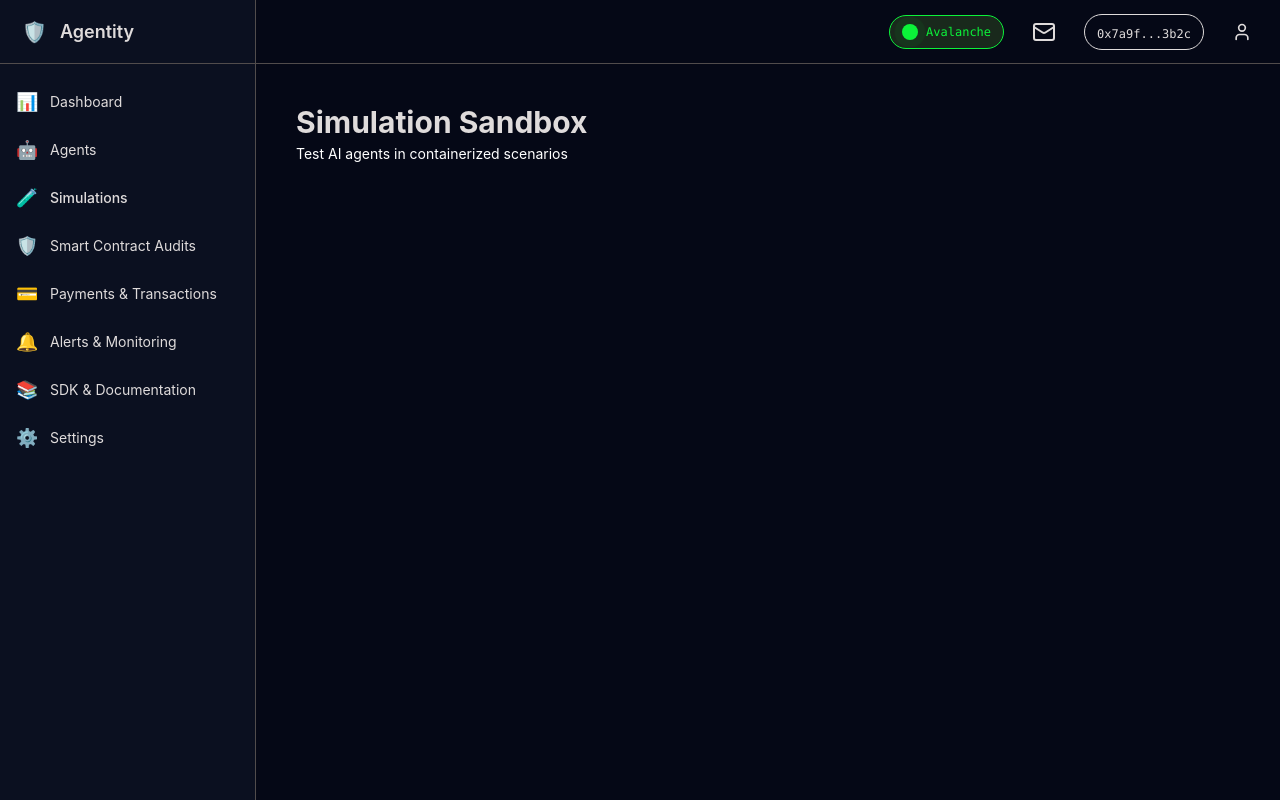
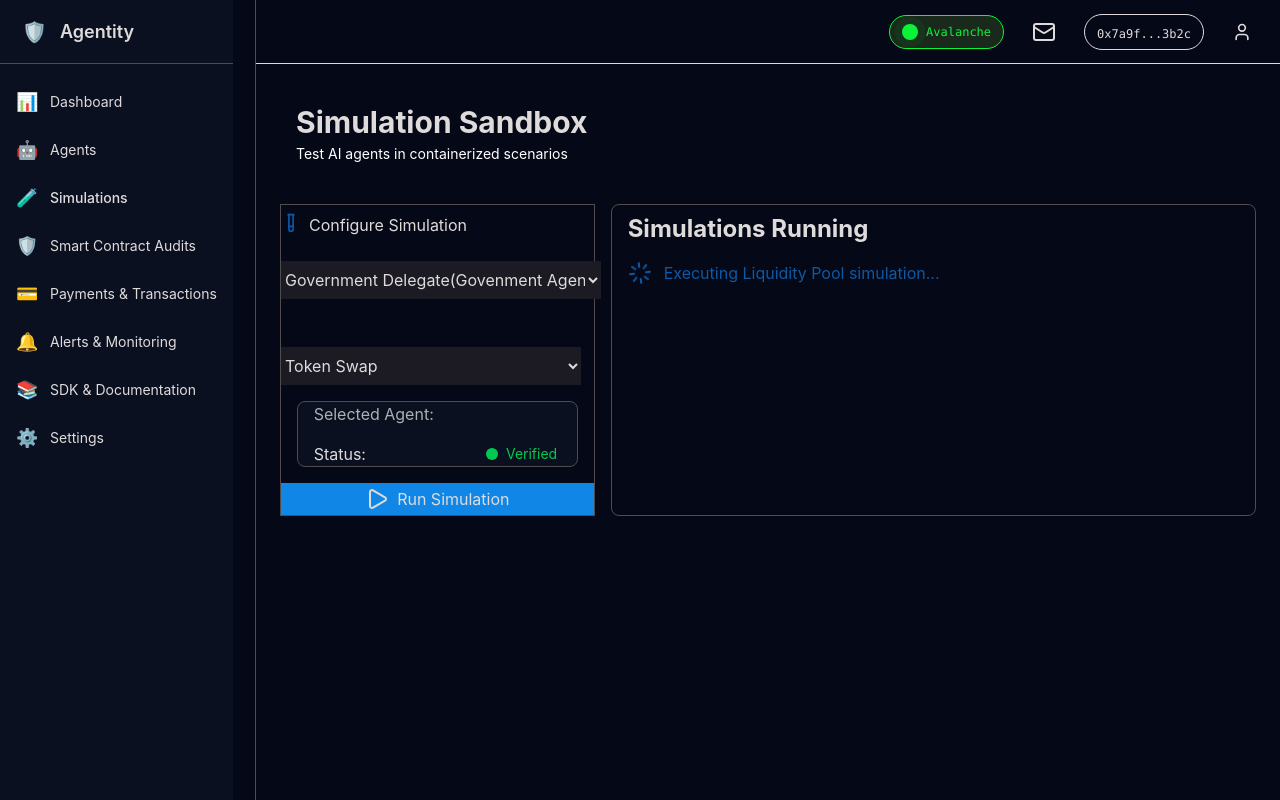
Before and after one commit to Agentity-AI/Agentity-Frontend, a React (Vite) app: page /simulations in a window 1280 px wide. Built offline with nearby package versions, Linux system fonts and the light colour scheme.

Commit message:
task completed

```diff
--- /dev/null
+++ b/src/components/Card/SimulationCard.jsx
@@ -0,0 +1,16 @@
+function SimulationCard({action,status}) {
+  return (
+          <div className="card px-4 bg-[#0B1020] w-[90%] mx-auto rounded-lg border border-[#514c4c]">
+<h3 className="text-[#adb0b4]">Selected Agent:</h3>
+<div className="text-white text-sm mt-2"> {action}</div>
+<div className="flex mt-4 items-center gap-2">
+  Status:
+  <div className={`w-3 ml-28 h-3 rounded-full ${status === "Verified" ? "bg-green-500" : status === "Pending" ? "bg-yellow-500" : "bg-red-500"}`}></div>
+  <span className={`text-sm ${status === "Verified" ? "text-green-500" : status === "Pending" ? "text-yellow-500" : "text-red-500"}`}>{status}</span>
+</div>
+    </div>
+
+  )
+}
+
+export default SimulationCard
--- /dev/null
+++ b/src/components/SimulationState/Active.jsx
@@ -0,0 +1,13 @@
+import { Loader } from 'lucide-react'
+function Active() {
+  return (
+    <div className='px-4 pt-2'>
+        <h1 className='text-2xl font-bold mb-4'>Simulations Running</h1>
+        <div className='flex gap-3'> <Loader className="w-6 h-6 text-[#0d59a5] animate-spin" />
+         <span className='text-[#0d59a5]'>Executing Liquidity Pool simulation...</span></div>
+
+    </div>
+  )
+}
+
+export default Active
--- /dev/null
+++ b/src/components/SimulationState/Finished.jsx
@@ -0,0 +1,9 @@
+import React from 'react'
+
+function Finished() {
+  return (
+    <div>Finished</div>
+  )
+}
+
+export default Finished
--- /dev/null
+++ b/src/components/SimulationState/NoActive.jsx
@@ -0,0 +1,13 @@
+import { TestTube } from "lucide-react"
+
+function NoActive() {
+  return (
+    <div>
+        <h2 className="text-2xl font-semibold text-center mt-10 text-[#f3eded]">Ready to Run</h2>
+        <TestTube className="w-16 h-16 text-[#f3eded] mx-auto mt-4 animate-pulse" />
+        <p className="text-center text-base-content/60 mt-2">No active simulations. Start a new simulation to see results here.</p>
+    </div>
+  )
+}
+
+export default NoActive
--- a/src/components/layouts/SideBar.jsx
+++ b/src/components/layouts/SideBar.jsx
@@ -2,7 +2,7 @@ import { NavLink } from "react-router-dom";
 import navItems from "../../constants/navItem";
 function Sidebar() {
   return (
-    <div className="flex-1 flex flex-col border-[#514c4c]  bg-[#0B1020]">
+    <div className="flex-1 h-300 fixed flex flex-col border-[#514c4c]  bg-[#0B1020]">
       {/* Logo */}
       <div className="h-16 flex items-center px-4 gap-2 border-b border-[#514c4c]">
         <div className="w-9 h-9 rounded-xl bg-primary flex items-center justify-center">
--- a/src/layouts/AppLayouts.jsx
+++ b/src/layouts/AppLayouts.jsx
@@ -13,7 +13,7 @@ function AppLayout({ children }) {
       {/* Main area */}
       <div className="flex-1 flex flex-col">
         {/* Topbar */}
-        <header className="h-16 border-b border-[#514c4c] flex items-center px-4">
+        <header className="h-16 border-b border-base-300 flex items-center px-4">
           <Topbar />
         </header>
 
--- a/src/pages/SimulationPage.jsx
+++ b/src/pages/SimulationPage.jsx
@@ -1,7 +1,19 @@
-import React from 'react'
+import { useState } from 'react'
 import AppLayout from '../layouts/AppLayouts'
+import { Loader, Play, TestTube } from 'lucide-react'
+import SimulationCard from '../components/Card/SimulationCard';
+import NoActive from '../components/SimulationState/NoActive';
+import Active from '../components/SimulationState/Active';
 
 function SimulationPage() {
+    const [action, setAction] = useState(""); // stores selected option
+
+  function handleChange(e) {
+    const selected = e.target.value;
+    setAction(selected);
+    console.log("Selected:", selected);
+  }
+
   return (
    <AppLayout>
     <div className="mb-6 p-4 rounded-lg">
@@ -10,6 +22,54 @@ function SimulationPage() {
          Test AI agents in containerized scenarios
         </p>
       </div>
+       <div className="grid gap-4 grid-cols-3 ">
+        {/* Simulation Controls */}
+        <div className="card bg-base-200 border border-[#514c4c] col-span-1">
+          <div className="card-body flex GAP-2">
+            <TestTube className="w-5 h-5 mr-2 my-2 text-[#0d59a5]" />
+            <h2 className="card-title my-2">Configure Simulation</h2>
+             </div>
+             <form className="card-body">
+             <div className="card-body ">
+                <select
+                className="bg-[#1c1b24] py-2 select :focus-border-none mt-4 w-[30] max-w-xs mb-4 :"
+                onChange={handleChange}
+                value={action}>
+                  <option>Government Delegate(Govenment Agent)</option>
+                  <option>Defi Yield Optimizer(Defi Agent)</option>
+                  <option>NFT Market Analyzer(NFT Agent)</option>
+                  <option>Alpha Trading Bot (Trading Bot)</option>
+                  </select>
+             </div>
+              <div className="card-body ">
+                <select className="bg-[#1c1b24] select py-2 :focus-border-none mt-8 w-[96%] max-w-xs mb-4 :">
+                  <option>Token Swap</option>
+                  <option>NFT Mint</option>
+                  <option>Liquidity Pool</option>
+                  <option>Contact Deployment</option>
+                  <option>Multi-Sig Transaction</option>
+                  <option>Cross Chain Bridge</option>
+                  </select>
+             </div>
+                <div>
+                    <SimulationCard action={action} status="Verified"/>
+
+                    </div>
+                    <div>
+                        <button className="btn btn-primary flex justify-center align-center bg-[#1087e7] w-full  mt-4 py-1 px-2 hover:bg-[#0d78c9]"><Play className="w-6 h-6 mr-2" /> <span>Run Simulation</span></button>
+                    </div>
+            </form>
+        </div>
+        {/* Simulation View */}
+        <div className="card bg-base-200 border border-[#514c4c] col-span-2 rounded-lg">
+          <div className="card-body">
+           <Active/>
+
+
+        </div>
+
+        </div>
+      </div>
 
    </AppLayout>
   )
```
